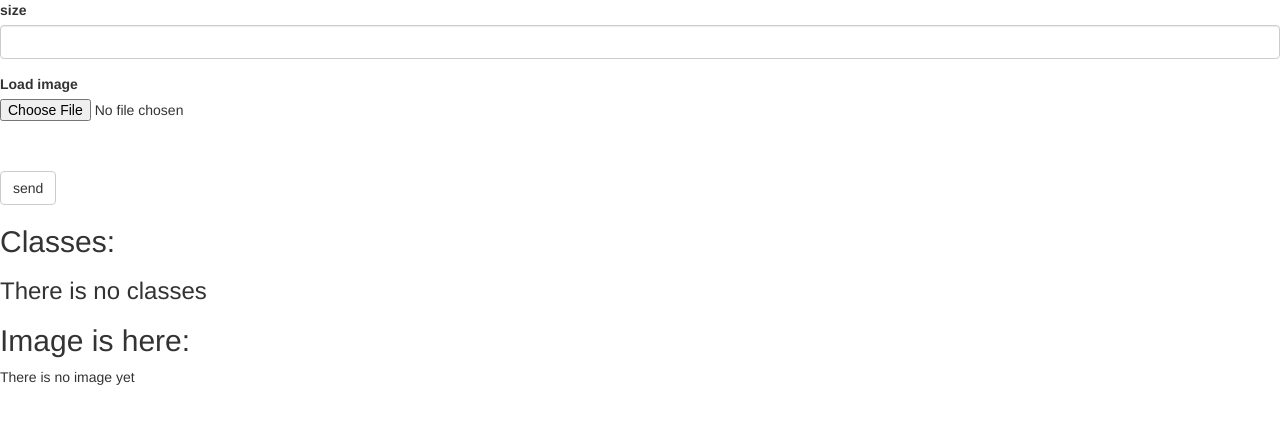
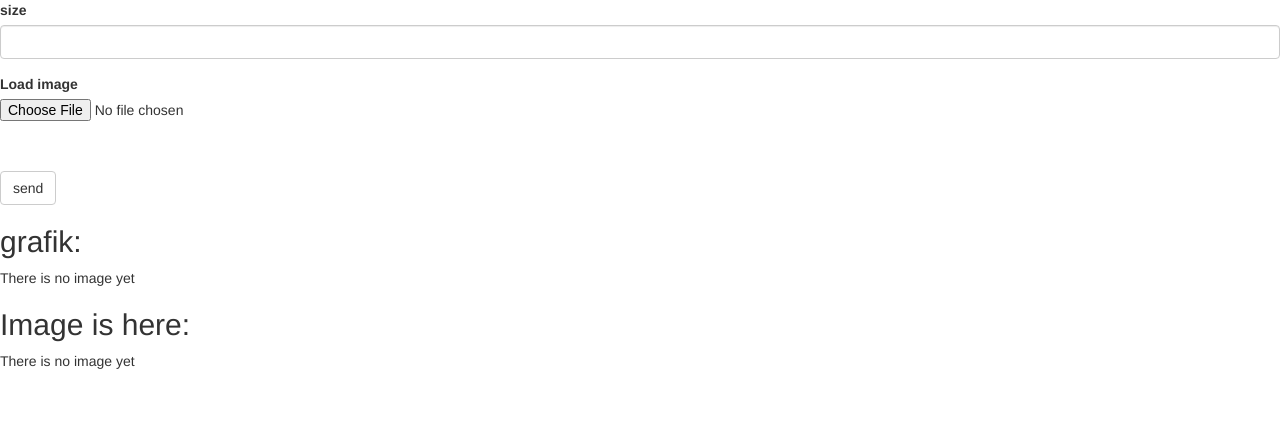
Before and after one commit to Alexxxem/laba_3, a Flask app: page /net in a window 1280 px wide. Shown: the top 424 px of the page. Run offline with Flask 2, Linux system fonts and the light colour scheme; some libraries are stand-ins or nearby versions.

Commit message:
Update net.html

```diff
--- a/flaskapp/templates/net.html
+++ b/flaskapp/templates/net.html
@@ -6,23 +6,20 @@
 {% block content %}
 {{ wtf.quick_form(form, method='post',enctype="multipart/formdata", action="net") }}
 <!-- один из стандартных тэгов html - заголовок второго уровня -->
-<h2>Classes: </h2>
+<h2>grafik: </h2>
 <!-- проверяем есть ли данные классификации -->
-{% if neurodic %}
-  <!-- запускаем цикл прохода по словарю и отображаем ключ-значение -->
-  <!-- классифицированных файлов -->
-  {% for key, value in neurodic.items() %}
-  <h3>{{key}}: {{value}}</h3>
-  {% endfor %}
+{% if gr_name %}
+  <p>{{gr_name}}
+  <p><img src={{gr_name}}/>
 {% else %}
-  <h3> There is no classes </h3>
+  <p> There is no image yet </p>
 {% endif %}
-  <h2>Image is here: </h2>
-  <!-- отображаем загруженное изображение с закругленными углами -->
-  <!-- если оно есть (после submit) -->
+<h2>Image is here: </h2>
+<!-- отображаем загруженное изображение с закругленными углами -->
+<!-- если оно есть (после submit) -->
 {% if image_name %}
   <p>{{image_name}}
-  <p><img src={{image_name}} class="imgrounded" alt="My Image" width = 224 height=224 />
+  <p><img src={{image_name}}/>
 {% else %}
   <p> There is no image yet </p>
 {% endif %}
```
